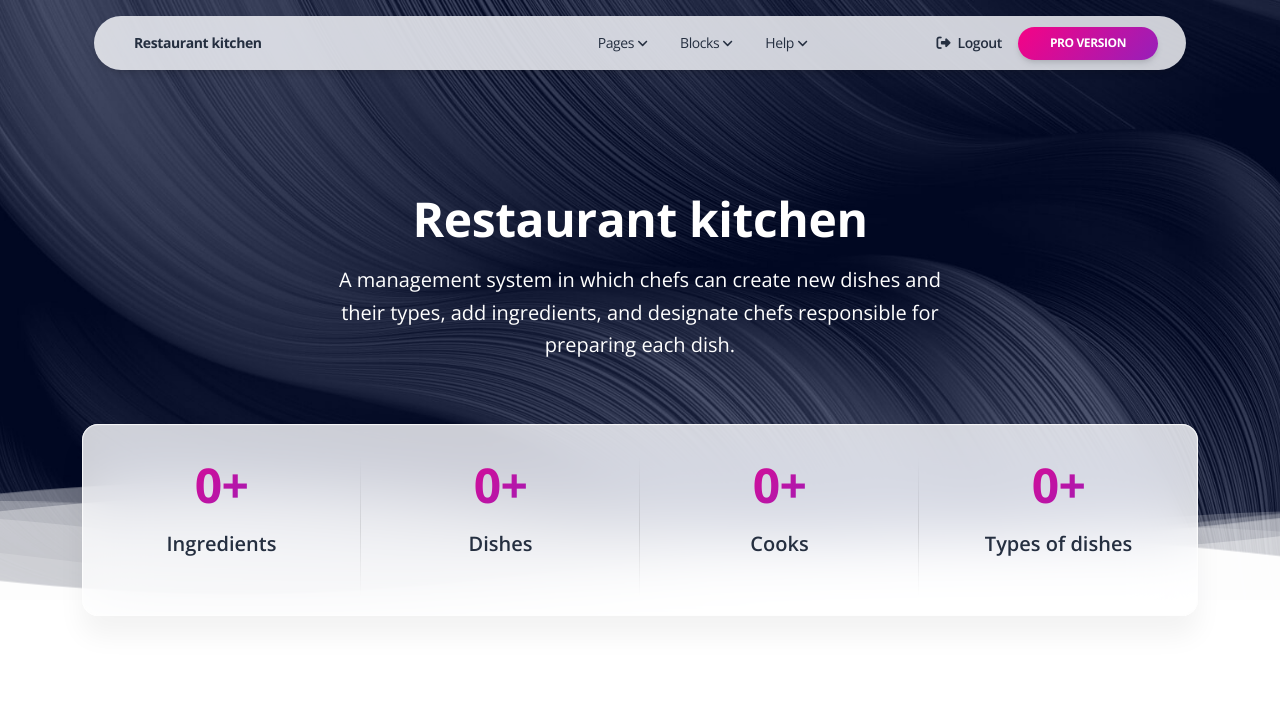
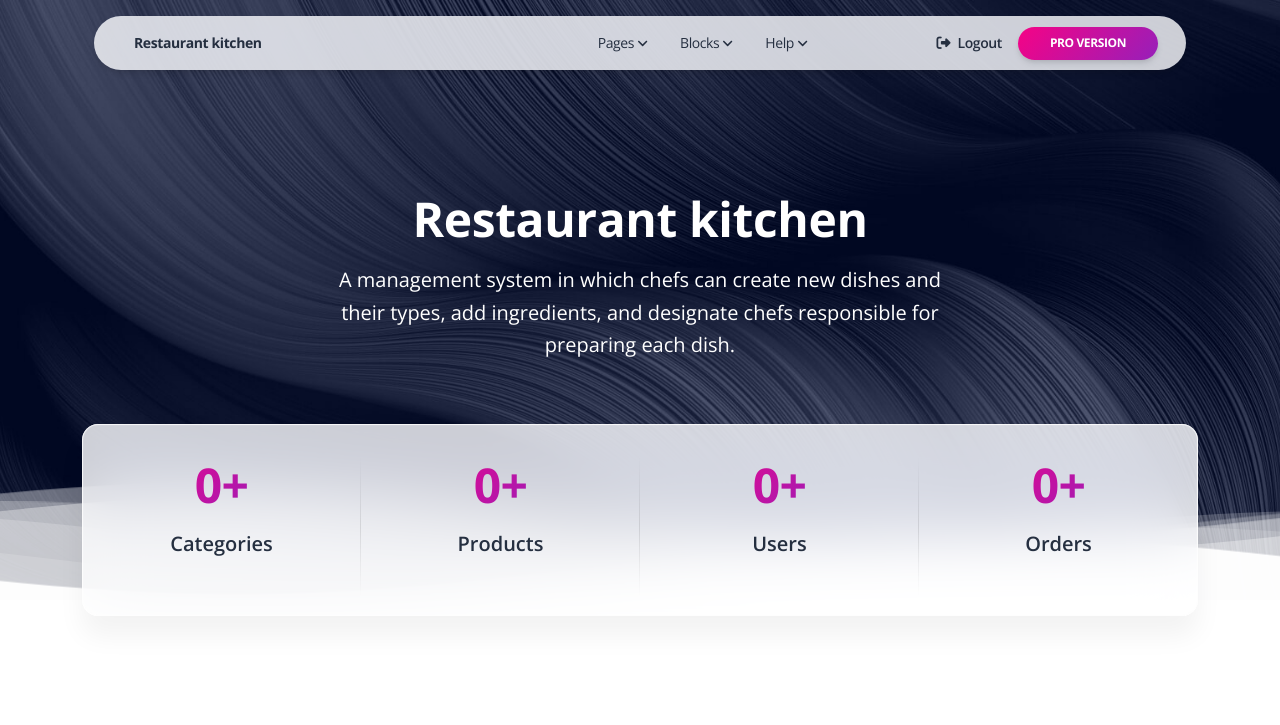
Before and after one commit to B0hdanR/minishop_manager, a Django app: page / in a window 1280 px wide. Shown: the top 725 px of the page. Run offline with Django 5.2, Linux system fonts and the light colour scheme; data that the repository does not hold is empty; some libraries are stand-ins or nearby versions.

Commit message:
add shop starter templates and navigation from the template

```diff
--- a/templates/includes/navigation.html
+++ b/templates/includes/navigation.html
@@ -44,17 +44,17 @@
                         </div>
                         Landing Pages
                       </h6>
-                      <a href="{% url 'kitchen:ingredient-list' %}" class="dropdown-item border-radius-md">
-                        Ingredients
+                      <a href="{% url 'shop:category-list' %}" class="dropdown-item border-radius-md">
+                        Categories
                       </a>
-                      <a href="{% url 'kitchen:dish-list' %}" class="dropdown-item border-radius-md">
-                        Dishes
+                      <a href="{% url 'shop:product-list' %}" class="dropdown-item border-radius-md">
+                        Products
                       </a>
-                      <a href="{% url 'kitchen:cook-list' %}" class="dropdown-item border-radius-md">
-                        Cooks
+                      <a href="{% url 'shop:user-list' %}" class="dropdown-item border-radius-md">
+                        Users
                       </a>
-                      <a href="{% url 'kitchen:dish-type-list' %}" class="dropdown-item border-radius-md">
-                        Dish Types
+                      <a href="{% url 'shop:order-list' %}" class="dropdown-item border-radius-md">
+                        Orders
                       </a>
                       <h6 class="dropdown-header text-dark font-weight-bolder d-flex justify-content-cente align-items-center px-0 mt-3">
                         <div class="d-inline-block">
@@ -76,10 +76,10 @@
                         </div>
                         Account
                       </h6>
-                      <a href="{% url "login" %}" class="dropdown-item border-radius-md">
+                      <a href="{% url "accounts:login" %}" class="dropdown-item border-radius-md">
                         Sign In
                       </a>
-                      <a href="{% url "register" %}" class="dropdown-item border-radius-md">
+                      <a href="{% url "accounts:register" %}" class="dropdown-item border-radius-md">
                         Register
                       </a>
                       <a href="/page-404.html" class="dropdown-item border-radius-md">
@@ -599,7 +599,7 @@
                   </ul>
                 </li>
                 <li class="nav-item ms-lg-auto">
-                  <a class="nav-link nav-link-icon me-2" href="{% url 'logout' %}">
+                  <a class="nav-link nav-link-icon me-2" href="{% url 'accounts:logout' %}">
                     <i class="fa fa-sign-out me-1"></i>
                     <p class="d-inline text-sm z-index-1 font-weight-bold" data-bs-toggle="tooltip" data-bs-placement="bottom" title="Logout">Logout</p>
                   </a>
--- a/templates/shop/index.html
+++ b/templates/shop/index.html
@@ -51,29 +51,29 @@
           <div class="row">
             <div class="col-md-3 position-relative">
               <div class="p-3 text-center">
-                <h1 class="text-gradient text-primary"><span id="state1" countTo="{{ num_ingredients }}">0</span>+</h1>
-                <h5 class="mt-3">Ingredients</h5>
+                <h1 class="text-gradient text-primary"><span id="state1" countTo="{{ num_categories }}">0</span>+</h1>
+                <h5 class="mt-3">Categories</h5>
               </div>
               <hr class="vertical dark">
             </div>
             <div class="col-md-3 position-relative">
               <div class="p-3 text-center">
-                <h1 class="text-gradient text-primary"> <span id="state2" countTo="{{ num_dishes }}">0</span>+</h1>
-                <h5 class="mt-3">Dishes</h5>
+                <h1 class="text-gradient text-primary"> <span id="state2" countTo="{{ num_products }}">0</span>+</h1>
+                <h5 class="mt-3">Products</h5>
               </div>
               <hr class="vertical dark">
             </div>
             <div class="col-md-3 position-relative">
               <div class="p-3 text-center">
-                <h1 class="text-gradient text-primary"><span id="state3" countTo="{{ num_cooks }}">0</span>+</h1>
-                <h5 class="mt-3">Cooks</h5>
+                <h1 class="text-gradient text-primary"><span id="state3" countTo="{{ num_users }}">0</span>+</h1>
+                <h5 class="mt-3">Users</h5>
               </div>
               <hr class="vertical dark">
             </div>
             <div class="col-md-3 position-relative">
               <div class="p-3 text-center">
-                <h1 class="text-gradient text-primary"><span id="state4" countTo="{{ num_dish_types }}">0</span>+</h1>
-                <h5 class="mt-3">Types of dishes</h5>
+                <h1 class="text-gradient text-primary"><span id="state4" countTo="{{ num_orders }}">0</span>+</h1>
+                <h5 class="mt-3">Orders</h5>
               </div>
             </div>
           </div>
@@ -147,7 +147,7 @@
                 </svg>
               </div>
               <h2 class="text-white up mb-0">Restaurant <br /> Kitchen</h2>
-              <a href="{% url 'kitchen:dish-list' %}" class="btn btn-outline-white mt-5 up btn-round">Start with the dishes</a>
+              <a href="{% url 'shop:product-list' %}" class="btn btn-outline-white mt-5 up btn-round">Start with the dishes</a>
             </div>
           </div>
         </div>
--- a/templates/shop/ingredient_list.html
+++ b/templates/shop/ingredient_list.html
@@ -28,7 +28,7 @@
             </div>
             <div class="description ps-5">
               <h5 class="text-white">{{ ingredient.name }}</h5>
-{#              <a href="{% url 'kitchen:ingredient-detail' ingredient.id %}" class="text-dark icon-move-right">#}
+{#              <a href="{% url 'shop:product-detail' product.id %}" class="text-dark icon-move-right">#}
 {#                View details#}
 {#                <i class="fas fa-arrow-right text-sm ms-1"></i>#}
 {#              </a>#}
--- a/templates/shop/product_list.html
+++ b/templates/shop/product_list.html
@@ -31,9 +31,9 @@
               </svg>
             </div>
             <div class="description ps-5">
-              <h5 class="text-white">{{ dish.name }}</h5>
-              <p class="text-white">{{ dish.description|default:"Description missing." }}</p>
-              <a href="{% url 'kitchen:dish-detail' dish.id %}" class="text-dark icon-move-right">
+              <h5 class="text-white">{{ product.name }}</h5>
+              <p class="text-white">{{ product.description|default:"Description missing." }}</p>
+              <a href="{% url 'shop:product-detail' dish.id %}" class="text-dark icon-move-right">
                 View details
                 <i class="fas fa-arrow-right text-sm ms-1"></i>
               </a>
```
Also changed, not shown: templates/shop/order_list.html (added, +10 -0 lines).
